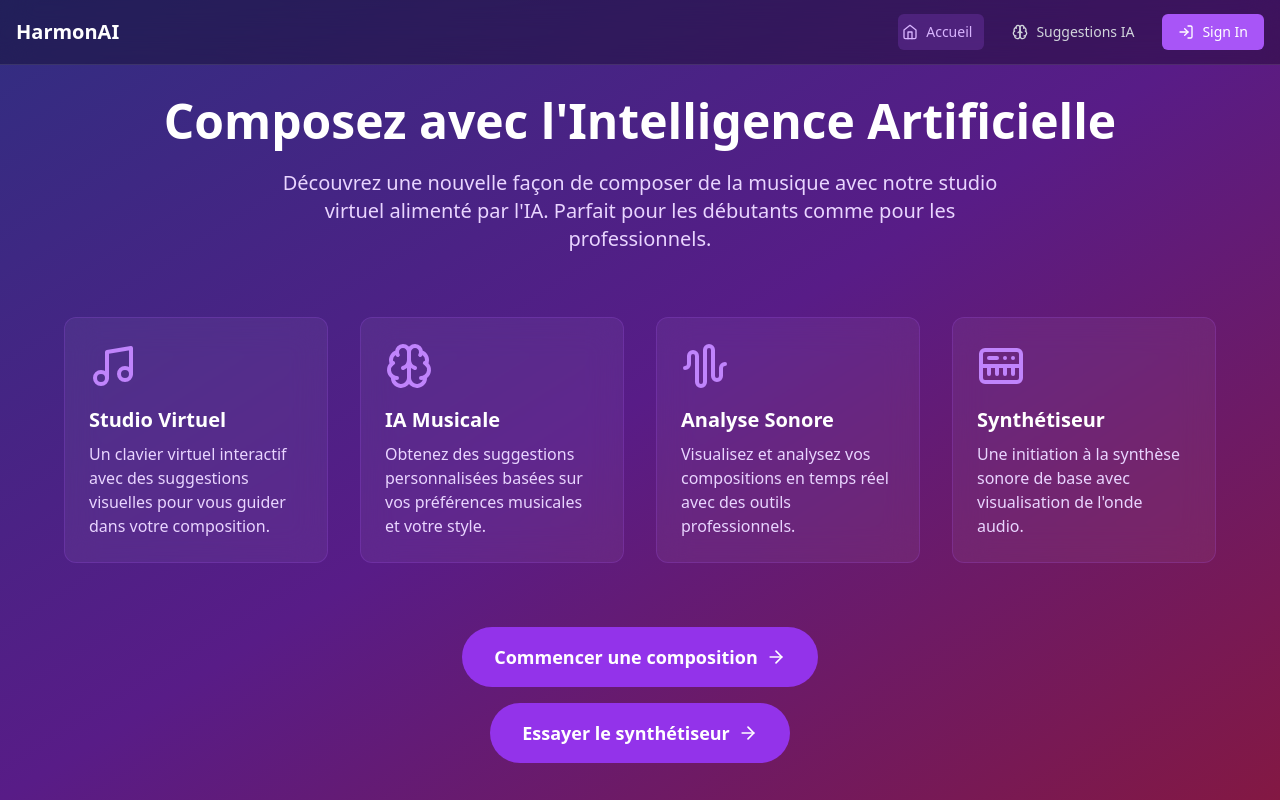
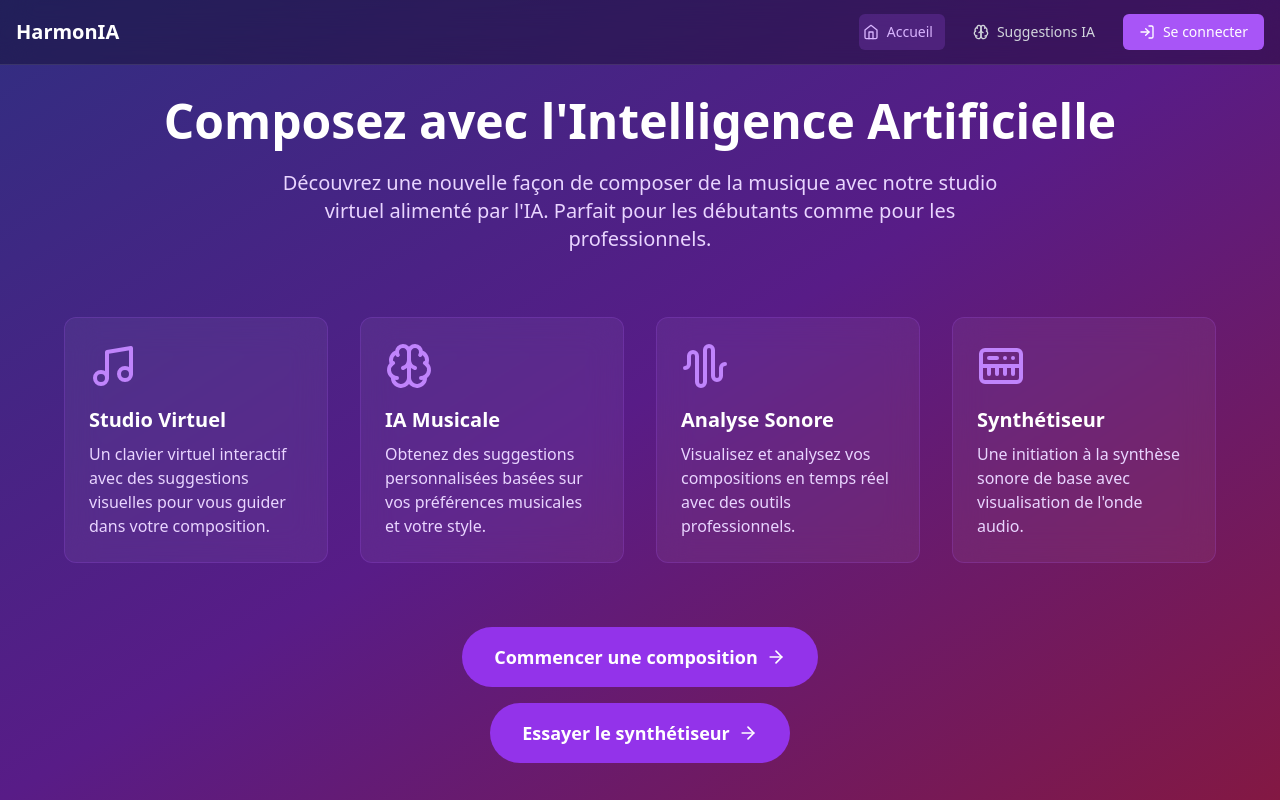
Before and after one commit to sozenka/H25-SIM-Eq4, a React (Vite) app in the folder frontend/: page / in a window 1280 px wide. Built offline with nearby package versions, Linux system fonts and the light colour scheme.

Commit message:
English -> French

```diff
--- a/frontend/src/App.tsx
+++ b/frontend/src/App.tsx
@@ -72,7 +72,7 @@ function App() {
   return (
     <div className="min-h-screen bg-gradient-to-br from-indigo-900 via-purple-900 to-pink-900">
       <div className="md:hidden flex items-center justify-between px-4 py-3 bg-black/30 backdrop-blur-lg border-b border-white/10">
-        <span className="text-xl font-bold text-white">HarmonAI</span>
+        <span className="text-xl font-bold text-white">HarmonIA</span>
         <button
           onClick={() => setIsMobileMenuOpen(!isMobileMenuOpen)}
           className="p-2 text-white hover:bg-white/10 rounded-lg transition-colors"
--- a/frontend/src/components/Navigation.tsx
+++ b/frontend/src/components/Navigation.tsx
@@ -31,12 +31,12 @@ const Navigation: React.FC<NavigationProps> = ({
 }) => {
   return (
     <>
-      {/* Desktop Navigation */}
+      {/* Navigation sur le desktop*/}
       <nav className="hidden md:block bg-black/30 backdrop-blur-lg border-b border-white/10">
         <div className="container mx-auto px-4">
           <div className="flex items-center justify-between h-16">
             <div className="flex items-center space-x-2">
-              <span className="text-xl font-bold text-white">HarmonAI</span>
+              <span className="text-xl font-bold text-white">HarmonIA</span>
             </div>
 
             <div className="flex items-center space-x-4">
@@ -79,7 +79,7 @@ const Navigation: React.FC<NavigationProps> = ({
                     whileTap={{ scale: 0.95 }}
                   >
                     <LogOut className="w-4 h-4" />
-                    <span>Logout</span>
+                    <span>Déconnecter</span>
                   </motion.button>
                 </div>
               ) : (
@@ -90,7 +90,7 @@ const Navigation: React.FC<NavigationProps> = ({
                   whileTap={{ scale: 0.95 }}
                 >
                   <LogIn className="w-4 h-4" />
-                  <span>Sign In</span>
+                  <span>Se connecter</span>
                 </motion.button>
               )}
             </div>
--- a/frontend/src/pages/Settings.tsx
+++ b/frontend/src/pages/Settings.tsx
@@ -21,13 +21,13 @@ const Settings = () => {
 
   return (
     <div className="max-w-xl mx-auto mt-10 px-4 text-white">
-      <h1 className="text-3xl font-bold mb-6 text-center">Account Settings</h1>
+      <h1 className="text-3xl font-bold mb-6 text-center">Paramètres de l'utilisateur</h1>
 
       <div className="space-y-6">
         {[
-          { label: "Username", value: currentUser.username, type: "username" },
-          { label: "Email", value: currentUser.email, type: "email" },
-          { label: "Password", value: "••••••••", type: "password" },
+          { label: "Nom d'utilisateur", value: currentUser.username, type: "username" },
+          { label: "Courriel", value: currentUser.email, type: "email" },
+          { label: "Mot de passe", value: "••••••••", type: "password" },
         ].map(({ label, value, type }) => (
           <div key={type} className="bg-white/5 p-4 rounded-2xl flex justify-between items-center border border-white/10">
             <div>
```
